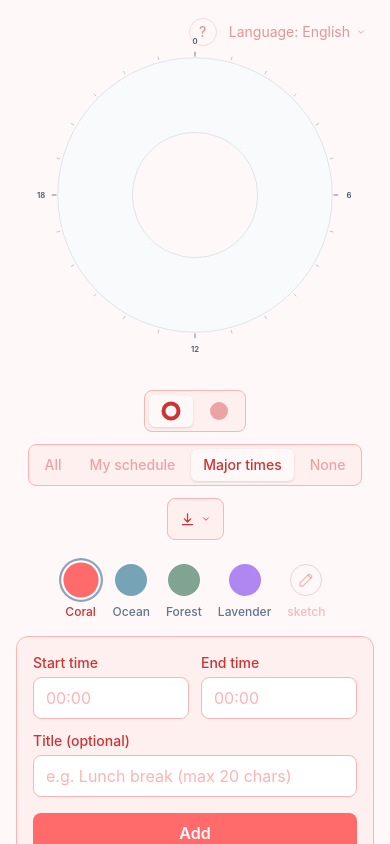
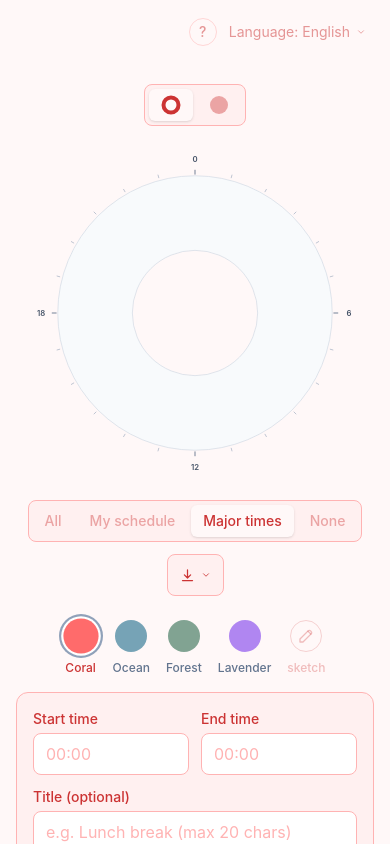
Before and after one commit to hungerbk/dayframe, a React (Vite) app: page / in a window 390 px wide. Shown: the top 844 px of the page. Built offline with nearby package versions, Linux system fonts and the light colour scheme.

Commit message:
refactor: 모바일/데스크탑 타임테이블 모양 토글 그룹 위치 변경
- 변수로 설정하여 모바일일때와 데스크탑일 때 각각 렌더링 > 현대 스크린 리더기는 display:none인 경우 읽지 않음

```diff
--- a/src/components/timetable/Timetable.tsx
+++ b/src/components/timetable/Timetable.tsx
@@ -131,10 +131,23 @@ export default function Timetable() {
   const hoveredBlock = hoveredBlockId && hoveredBlockId !== selectedBlockId ? (blocksToRender.find((b) => b.id === hoveredBlockId) ?? null) : null;
   const selectedBlock = blocksToRender.find((b) => b.id === selectedBlockId) ?? null;
 
+  const shapeToggle = (
+    <ToggleGroup
+      options={[
+        { value: "donut", label: <Icon name="donut" width="20" height="20" />, ariaLabel: t("controls.shapeDonut") },
+        { value: "circle", label: <Icon name="circle" width="20" height="20" />, ariaLabel: t("controls.shapeCircle") },
+      ]}
+      value={shape}
+      onChange={(v) => setShape(v)}
+    />
+  );
+
   return (
-    <div className="w-full flex flex-col lg:flex-row gap-6 lg:gap-16 p-4 lg:p-8 lg:items-center max-w-5xl mx-auto">
+    <div className="w-full flex flex-col lg:flex-row gap-6 lg:gap-16 pt-17 px-4 pb-4 lg:p-8 lg:items-center max-w-5xl mx-auto">
       {/* 왼쪽: 시계 + 컨트롤 */}
-      <div className="flex flex-col items-center gap-4 w-full lg:flex-1 min-w-0">
+      <div className="flex flex-col items-center gap-2 lg:gap-4 w-full lg:flex-1 min-w-0">
+        {/* 모양 선택 (모바일): display:none이 아닌 쪽이 항상 하나뿐이므로 스크린 리더는 중복 없이 읽는다 */}
+        <div className="lg:hidden w-full flex justify-center mt-4">{shapeToggle}</div>
         <div ref={targetRef} className="w-full aspect-square max-w-[75vh]">
           <svg viewBox="0 0 600 600" width="100%" height="100%">
             {isSketch ? <SketchBackground /> : <circle cx={CX} cy={CY} r={OUTER_R} fill={COLOR_CIRCLE_BG} stroke={COLOR_RING_STROKE} strokeWidth={1} data-outer-circle />}
@@ -163,13 +176,7 @@ export default function Timetable() {
 
             {/* text 패스: 모든 shape 위에 텍스트를 렌더링해 넘침이 가려지지 않게 한다 */}
             {otherBlocks.map((block) => (
-              <BlockArc
-                key={`${block.id}-text`}
-                block={block}
-                innerR={innerR}
-                sketch={isSketch}
-                layer="text"
-              />
+              <BlockArc key={`${block.id}-text`} block={block} innerR={innerR} sketch={isSketch} layer="text" />
             ))}
 
             {/* 호버/선택된 블록은 흰 원 위에 렌더링해 안쪽으로도 확장되게 한다 */}
@@ -206,14 +213,8 @@ export default function Timetable() {
 
         {/* 컨트롤 */}
         <div className="flex gap-3 flex-wrap justify-center">
-          <ToggleGroup
-            options={[
-              { value: "donut", label: <Icon name="donut" width="20" height="20" />, ariaLabel: t("controls.shapeDonut") },
-              { value: "circle", label: <Icon name="circle" width="20" height="20" />, ariaLabel: t("controls.shapeCircle") },
-            ]}
-            value={shape}
-            onChange={(v) => setShape(v)}
-          />
+          {/* 모양 선택 (데스크톱) */}
+          <div className="hidden lg:block">{shapeToggle}</div>
           <ToggleGroup
             options={[
               { value: "all", label: t("controls.displayAll") },
```
